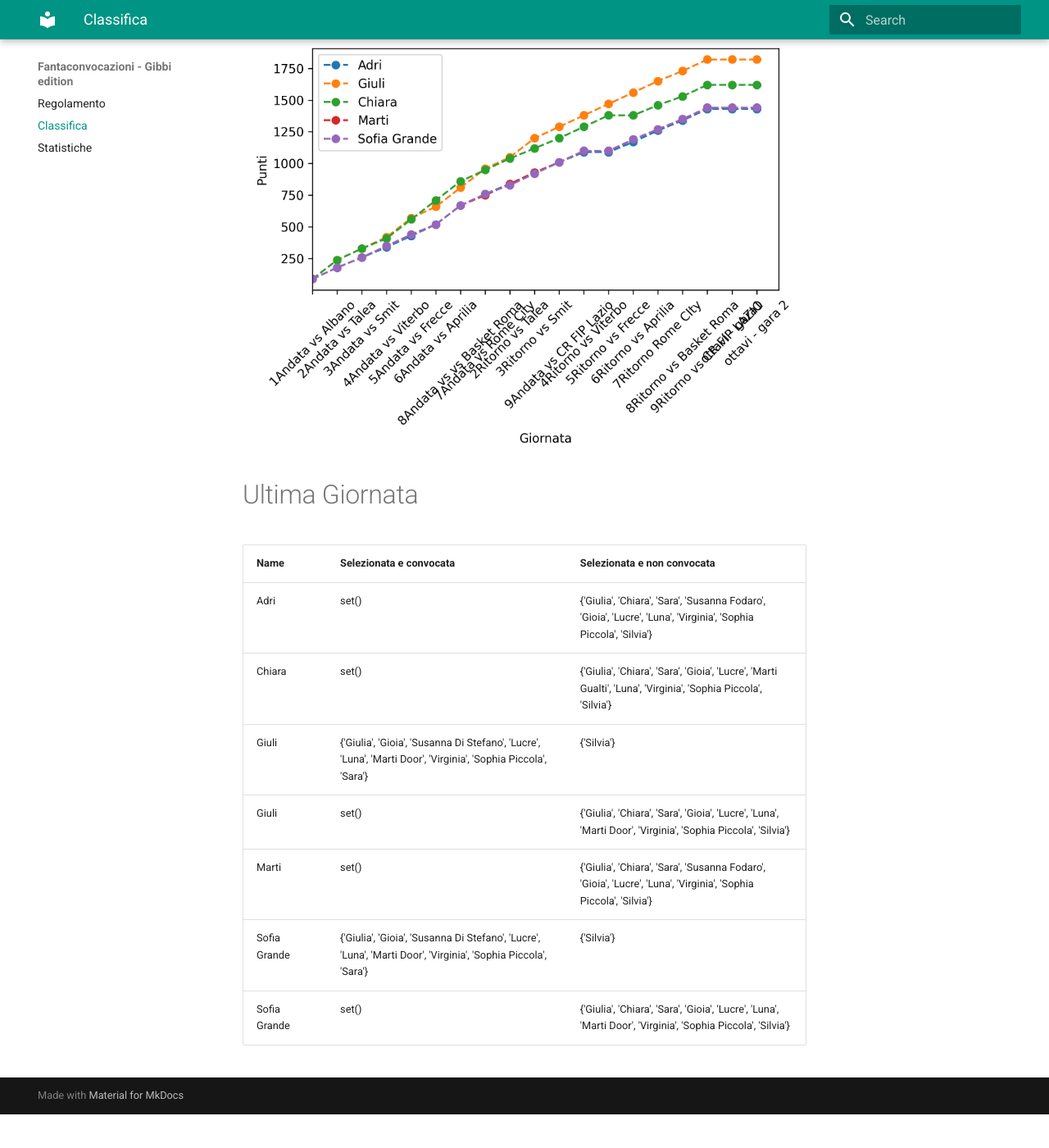
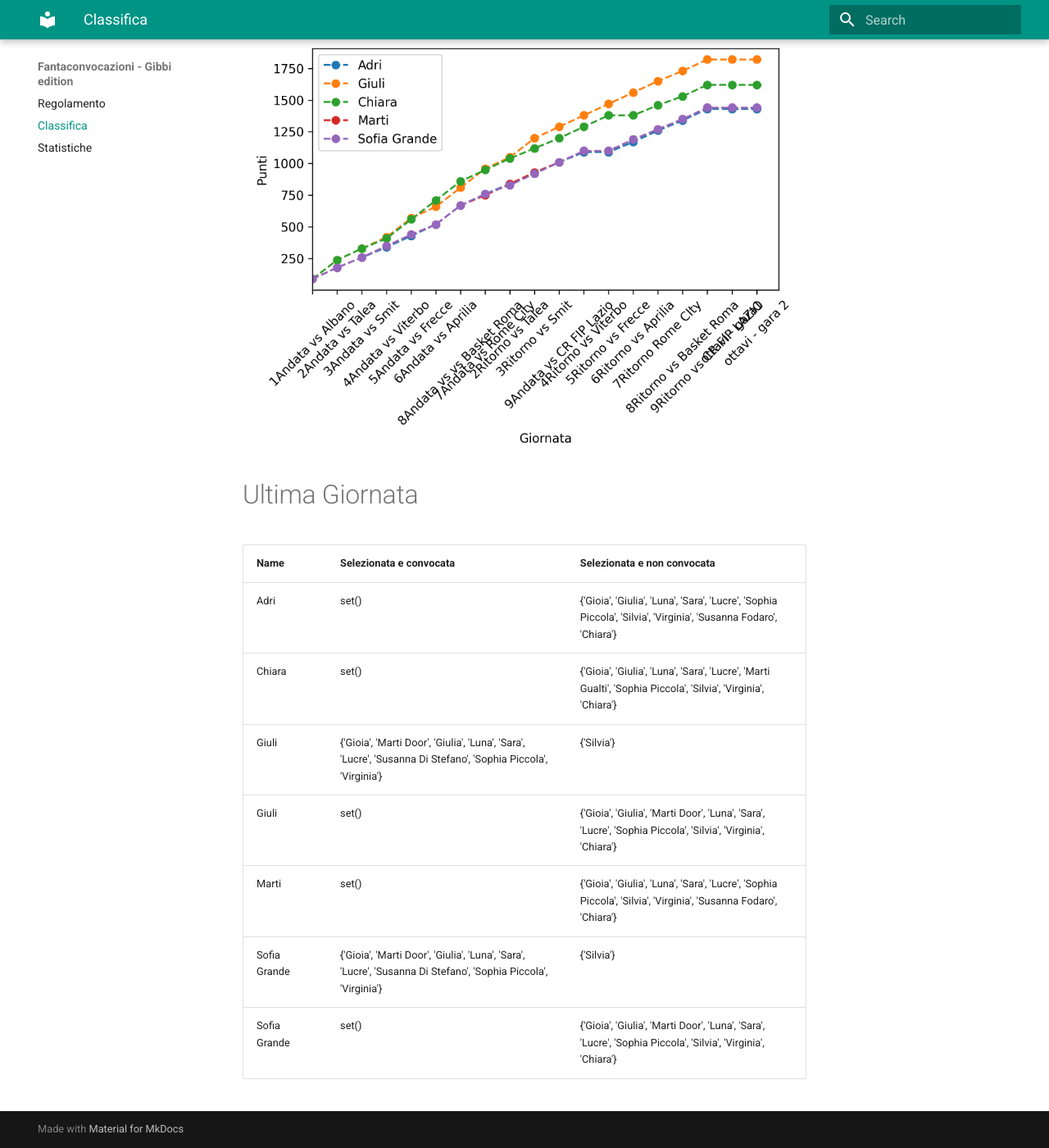
Before and after one commit to martinig94/fantagibbi, an MkDocs documentation site: the page built from docs/Classifica.md, in a window 1280 px wide and 1400 px high, scrolled down 565 px. Shown: the whole window at 82% size. Built offline with MkDocs 1.6.1 and Material for MkDocs 9.7.7, drawn with Linux system fonts in a browser that asks for light colours; before the commit the page ends 1924 px from its top, so only the background shows below that.

Commit message:
Auto-update from main.py

```diff
--- a/docs/Classifica.md
+++ b/docs/Classifica.md
@@ -18,11 +18,11 @@
 <!-- START_TABLE CORRECT -->
 | Name         | Selezionata e convocata                                                                                        | Selezionata e non convocata                                                                                      |
 |:-------------|:---------------------------------------------------------------------------------------------------------------|:-----------------------------------------------------------------------------------------------------------------|
-| Adri         | set()                                                                                                          | {'Giulia', 'Chiara', 'Sara', 'Susanna Fodaro', 'Gioia', 'Lucre', 'Luna', 'Virginia', 'Sophia Piccola', 'Silvia'} |
-| Chiara       | set()                                                                                                          | {'Giulia', 'Chiara', 'Sara', 'Gioia', 'Lucre', 'Marti Gualti', 'Luna', 'Virginia', 'Sophia Piccola', 'Silvia'}   |
-| Giuli        | {'Giulia', 'Gioia', 'Susanna Di Stefano', 'Lucre', 'Luna', 'Marti Door', 'Virginia', 'Sophia Piccola', 'Sara'} | {'Silvia'}                                                                                                       |
-| Giuli        | set()                                                                                                          | {'Giulia', 'Chiara', 'Sara', 'Gioia', 'Lucre', 'Luna', 'Marti Door', 'Virginia', 'Sophia Piccola', 'Silvia'}     |
-| Marti        | set()                                                                                                          | {'Giulia', 'Chiara', 'Sara', 'Susanna Fodaro', 'Gioia', 'Lucre', 'Luna', 'Virginia', 'Sophia Piccola', 'Silvia'} |
-| Sofia Grande | {'Giulia', 'Gioia', 'Susanna Di Stefano', 'Lucre', 'Luna', 'Marti Door', 'Virginia', 'Sophia Piccola', 'Sara'} | {'Silvia'}                                                                                                       |
-| Sofia Grande | set()                                                                                                          | {'Giulia', 'Chiara', 'Sara', 'Gioia', 'Lucre', 'Luna', 'Marti Door', 'Virginia', 'Sophia Piccola', 'Silvia'}     |
+| Adri         | set()                                                                                                          | {'Gioia', 'Giulia', 'Luna', 'Sara', 'Lucre', 'Sophia Piccola', 'Silvia', 'Virginia', 'Susanna Fodaro', 'Chiara'} |
+| Chiara       | set()                                                                                                          | {'Gioia', 'Giulia', 'Luna', 'Sara', 'Lucre', 'Marti Gualti', 'Sophia Piccola', 'Silvia', 'Virginia', 'Chiara'}   |
+| Giuli        | {'Gioia', 'Marti Door', 'Giulia', 'Luna', 'Sara', 'Lucre', 'Susanna Di Stefano', 'Sophia Piccola', 'Virginia'} | {'Silvia'}                                                                                                       |
+| Giuli        | set()                                                                                                          | {'Gioia', 'Giulia', 'Marti Door', 'Luna', 'Sara', 'Lucre', 'Sophia Piccola', 'Silvia', 'Virginia', 'Chiara'}     |
+| Marti        | set()                                                                                                          | {'Gioia', 'Giulia', 'Luna', 'Sara', 'Lucre', 'Sophia Piccola', 'Silvia', 'Virginia', 'Susanna Fodaro', 'Chiara'} |
+| Sofia Grande | {'Gioia', 'Marti Door', 'Giulia', 'Luna', 'Sara', 'Lucre', 'Susanna Di Stefano', 'Sophia Piccola', 'Virginia'} | {'Silvia'}                                                                                                       |
+| Sofia Grande | set()                                                                                                          | {'Gioia', 'Giulia', 'Marti Door', 'Luna', 'Sara', 'Lucre', 'Sophia Piccola', 'Silvia', 'Virginia', 'Chiara'}     |
 <!-- END_TABLE CORRECT -->
```
